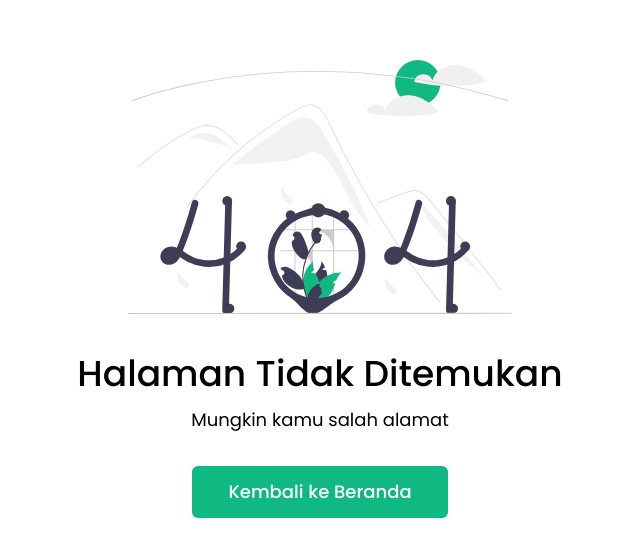
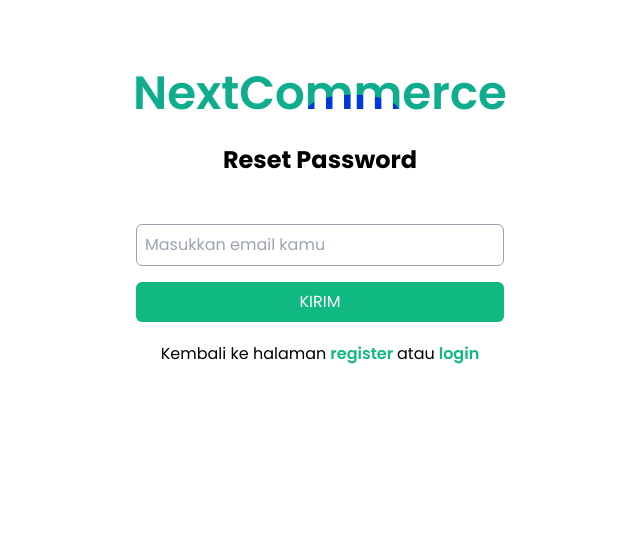
Before and after one commit to ronitaradipta/next-commerce-client, a React (Vite) app: page /forgot-password in a window 1280 px wide. Shown: the part 111-668 px from the top of the page, without its empty margins (320-960 px from the left). Built offline with nearby package versions, Linux system fonts and the light colour scheme.

Commit message:
adding page for forgot password

```diff
--- a/postcss.config.cjs
+++ b/postcss.config.cjs
@@ -1,6 +1,3 @@
 module.exports = {
-  plugins: {
-    tailwindcss: {},
-    autoprefixer: {},
-  },
-}
+  plugins: [require("tailwindcss"), require("autoprefixer")],
+};
--- a/src/App.jsx
+++ b/src/App.jsx
@@ -17,6 +17,7 @@ import CheckoutPage from "./pages/CheckoutPage";
 import TransactionSuccess from "./pages/TransactionSuccess";
 import StorePage from "./pages/StorePage";
 import StoreRegisterPage from "./pages/StoreRegisterPage";
+import ForgotPasswordPage from "./pages/ForgotPasswordPage";
 
 function App() {
   return (
@@ -150,6 +151,7 @@ function App() {
           </NonUserAuth>
         }
       />
+      <Route path="/forgot-password" element={<ForgotPasswordPage />} />
       <Route path="*" element={<ErrorPage />} />
     </Routes>
   );
--- /dev/null
+++ b/src/components/forgotPassword/FormCardForgot.jsx
@@ -0,0 +1,31 @@
+import React from "react";
+import { Link } from "react-router-dom";
+import Spinner from "../loading/Spinner";
+
+const FormCardForgot = ({ title, button, link1, link2, route1, route2, question, loading, onSubmit, children, errMessage }) => {
+  return (
+    <div className=" min-h-[24rem] min-w-[24rem] rounded-lg p-2 flex flex-col gap-3">
+      <h2 className="text-2xl font-bold mb-2 text-center">{title}</h2>
+      <p className="text-center text-red-500 p-2">{errMessage}</p>
+      <form className="flex flex-col gap-4" onSubmit={onSubmit}>
+        {children}
+        <button className="bg-emerald-500 py-2 rounded-md text-white flex justify-center" type="submit">
+          {loading && <Spinner />}
+          {!loading && button}
+        </button>
+      </form>
+      <p className="text-center p-2">
+        {question}
+        <Link to={route1}>
+          <span className="text-emerald-500 font-semibold ml-1">{link1} </span>
+        </Link>
+        atau
+        <Link to={route2}>
+          <span className="text-emerald-500 font-semibold ml-1">{link2}</span>
+        </Link>
+      </p>
+    </div>
+  );
+};
+
+export default FormCardForgot;
--- /dev/null
+++ b/src/components/forgotPassword/InputElementForgot.jsx
@@ -0,0 +1,7 @@
+import React from "react";
+
+const InputElementForgot = ({ type, placeholder, name, value, onChange }) => {
+  return <input type={type} placeholder={placeholder} value={value} className="border border-gray-400 rounded-md p-2" name={name} onChange={onChange} required />;
+};
+
+export default InputElementForgot;
--- /dev/null
+++ b/src/pages/ForgotPasswordPage.jsx
@@ -0,0 +1,70 @@
+import React, { useState, useEffect } from "react";
+import FormCardForgot from "../components/forgotPassword/FormCardForgot";
+import InputElementForgot from "../components/forgotPassword/InputElementForgot";
+import { useNavigate } from "react-router-dom";
+import callApi from "../services/callApi";
+import logo from "../assets/images/logo.png";
+
+const ForgotPasswordPage = () => {
+  const [input, setInput] = useState({
+    email: "",
+    name: "",
+  });
+  const [loading, setLoading] = useState(false);
+  const [SuccessMessage, setSuccessMessage] = useState("");
+  const [ErrorMessage, setErrorMessage] = useState("");
+  const [Notification, setNotification] = useState(false);
+  const navigate = useNavigate();
+  const resetPassword = async (e) => {
+    e.preventDefault();
+    setLoading(true);
+    try {
+      const result = await callApi.post("/auth/forgot", {
+        email: input.email,
+      });
+      setSuccessMessage(result.data.msg);
+      setLoading(false);
+      setNotification(true);
+      setTimeout(() => {
+        navigate("/");
+      }, 2500);
+    } catch (error) {
+      setErrorMessage(error.response.data.msg);
+      setLoading(false);
+    }
+  };
+  const handleChangeInput = (e) => {
+    setInput({ ...input, [e.target.name]: e.target.value });
+  };
+  return (
+    <div className="min-h-screen mx-auto max-w-screen-xl px-5 flex flex-col justify-center items-center">
+      <div className={`${Notification ? "flex" : "hidden"} mr-5 ml-5 fixed top-0 py-2 px-5 bg-green-500 opacity-0 rounded-md text-white translate-y-[150px] animate-popUp`}>
+        <svg aria-hidden="true" className="w-5 h-5 mr-1.5 text-black flex-shrink-0" fill="white" viewBox="0 0 20 20" xmlns="http://www.w3.org/2000/svg">
+          <path fill-rule="evenodd" d="M10 18a8 8 0 100-16 8 8 0 000 16zm3.707-9.293a1 1 0 00-1.414-1.414L9 10.586 7.707 9.293a1 1 0 00-1.414 1.414l2 2a1 1 0 001.414 0l4-4z" clip-rule="evenodd"></path>
+        </svg>
+        <p>{SuccessMessage}</p>
+      </div>
+
+      <div className="logo mb-2">
+        <img src={logo} alt="nextcommerce_logo" />
+      </div>
+      <FormCardForgot
+        title="Reset Password"
+        button="KIRIM"
+        question="Kembali ke halaman"
+        route1="/register"
+        route2="/login"
+        link1="register"
+        link2="login"
+        onChange={handleChangeInput}
+        loading={loading}
+        onSubmit={resetPassword}
+        errMessage={ErrorMessage}
+      >
+        <InputElementForgot type="text" placeholder="Masukkan email kamu" name="email" onChange={handleChangeInput} />
+      </FormCardForgot>
+    </div>
+  );
+};
+
+export default ForgotPasswordPage;
--- a/src/pages/LoginPage.jsx
+++ b/src/pages/LoginPage.jsx
@@ -47,11 +47,15 @@ const LoginPage = () => {
   return (
     <div className="flex h-screen flex-wrap">
       <LeftContainer />
-      <FormCard title="Login" button="LOG IN" link="Daftar" question="Pengguna Baru?" route="/register" onChange={handleChangeInput} loading={loading} onSubmit={loginUser} errMessage={errorMsg}>
-        <InputElement type="text" placeholder="Username/email" name="username" onChange={handleChangeInput} />
-        <InputElement type="password" placeholder="password" name="password" onChange={handleChangeInput} />
-        <p className="text-sm text-gray-500">Lupa password</p>
-      </FormCard>
+      <div className=" w-full md:w-1/2 flex justify-center items-center bg-emerald-500">
+        <FormCard title="Login" button="LOG IN" link="Daftar" question="Pengguna Baru?" route="/register" onChange={handleChangeInput} loading={loading} onSubmit={loginUser} errMessage={errorMsg}>
+          <InputElement type="text" placeholder="Username/email" name="username" onChange={handleChangeInput} />
+          <InputElement type="password" placeholder="password" name="password" onChange={handleChangeInput} />
+          <Link to="/forgot-password" className="text-sm text-gray-500">
+            Lupa password
+          </Link>
+        </FormCard>
+      </div>
     </div>
   );
 };
--- a/tailwind.config.cjs
+++ b/tailwind.config.cjs
@@ -9,11 +9,28 @@ module.exports = {
     extend: {
       animation: {
         fadeIn: "fadeIn 1s ease-in-out",
+        popUp: "popUp 2.5s ease-in-out",
       },
       keyframes: {
         fadeIn: {
-          "0%": { opacity: 0 },
-          "100%": { opacity: 1 },
+          "0%": { opacity: 0, transform: "translateY(0px)" },
+          "100%": { opacity: 1, transform: "translateY(150px)" },
+        },
+        popUp: {
+          "0%": {
+            opacity: 0,
+            transform: "translateY(0px)",
+          },
+          "40%": {
+            opacity: 1,
+            transform: "translateY(150px)",
+          },
+          "75%": {
+            opacity: 1,
+          },
+          "100%": {
+            opacity: 0,
+          },
         },
       },
     },
```
